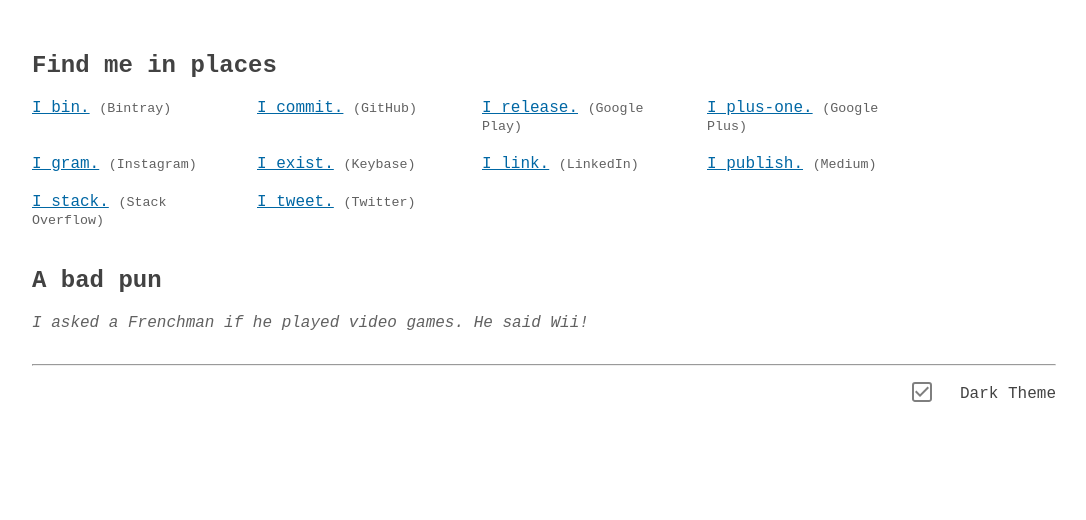
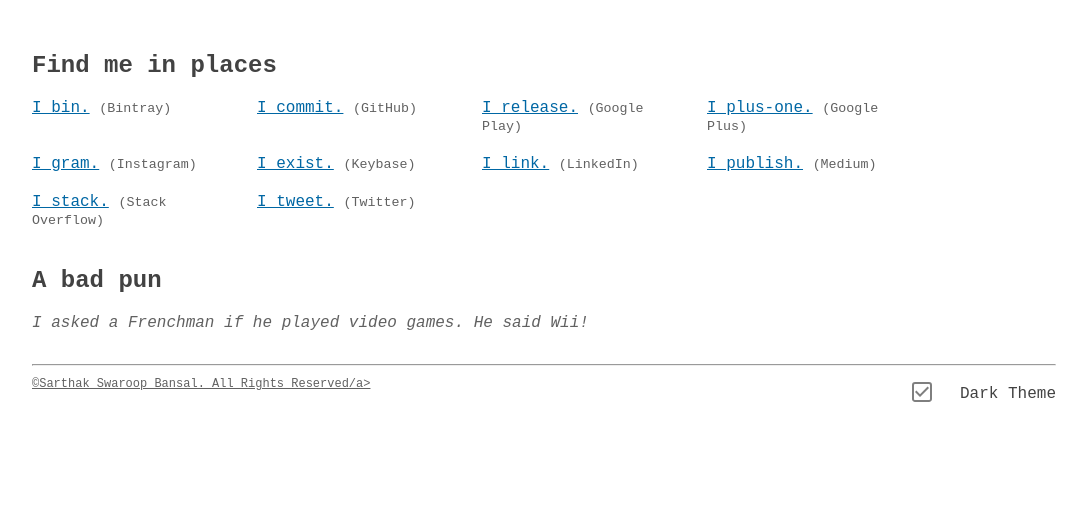
Before and after one commit to SarthakSwaroop/sarthakswaroop.github.io, a Jekyll site: the page built from pages/index.html, in a window 1280 px wide. Shown: the part 917-1437 px from the top of the page, without its empty margins (96-1182 px from the left). Built offline with Jekyll 4.4.1, drawn with Linux system fonts in a browser that asks for light colours; some web fonts are replaced; comment, search, counter and statistics services are not loaded; before the commit the page ends 1411 px from its top, so only the background shows below that.

Commit message:
Update footer.html

```diff
--- a/_includes/footer.html
+++ b/_includes/footer.html
@@ -40,9 +40,8 @@
 
 		setDarkTheme(localStorage && localStorage.getItem("darkTheme"));
 	</script>
-	<p>
-	<a ©Sarthak Swaroop Bansal</a>
-	<p/>
+<a class="footer__link" href="/redirects/?t=sarthakswaroop.github.io" target="_blank"> ©Sarthak Swaroop Bansal. All Rights Reserved/a>
+
 </footer>
 
 <script src="//instant.page/1.1.0" type="module" integrity="sha384-EwBObn5QAxP8f09iemwAJljc+sU+eUXeL9vSBw1eNmVarwhKk2F9vBEpaN9rsrtp"></script>
```
